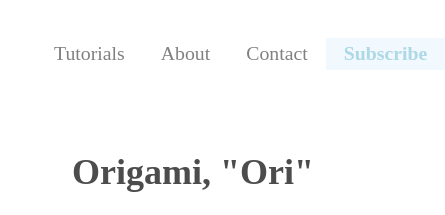
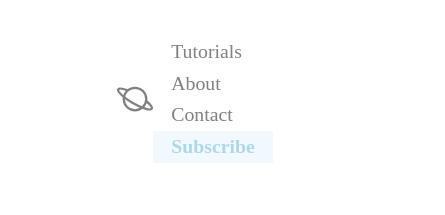
Before and after one commit to BernardoAguayoOrtega/origami, a Next.js app: page / in a window 390 px wide. Shown: the top 215 px of the page, 445 px wide, since content can reach past the window. Built offline with nearby package versions, Linux system fonts and the light colour scheme.

Commit message:
[upgrade] apply media queries to header component

```diff
--- a/components/Header/header.module.css
+++ b/components/Header/header.module.css
@@ -31,3 +31,36 @@
   text-transform: capitalize;
   padding: 0 1rem;
 }
+
+@media only screen and (max-width: 1050px) {
+  .header {
+    max-width: 60%;
+  }
+}
+
+@media only screen and (max-width: 800px) {
+  .header {
+    max-width: 70%;
+  }
+}
+
+@media only screen and (max-width: 670px) {
+  .header {
+    max-width: 100%;
+  }
+}
+
+@media only screen and (max-width: 530px) {
+  .header {
+    align-self: center;
+    justify-content: center;
+  }
+
+  .linksContainer{
+    flex-direction: column;
+  }
+
+  .icon{
+    margin: auto 0;
+  }
+}
```
